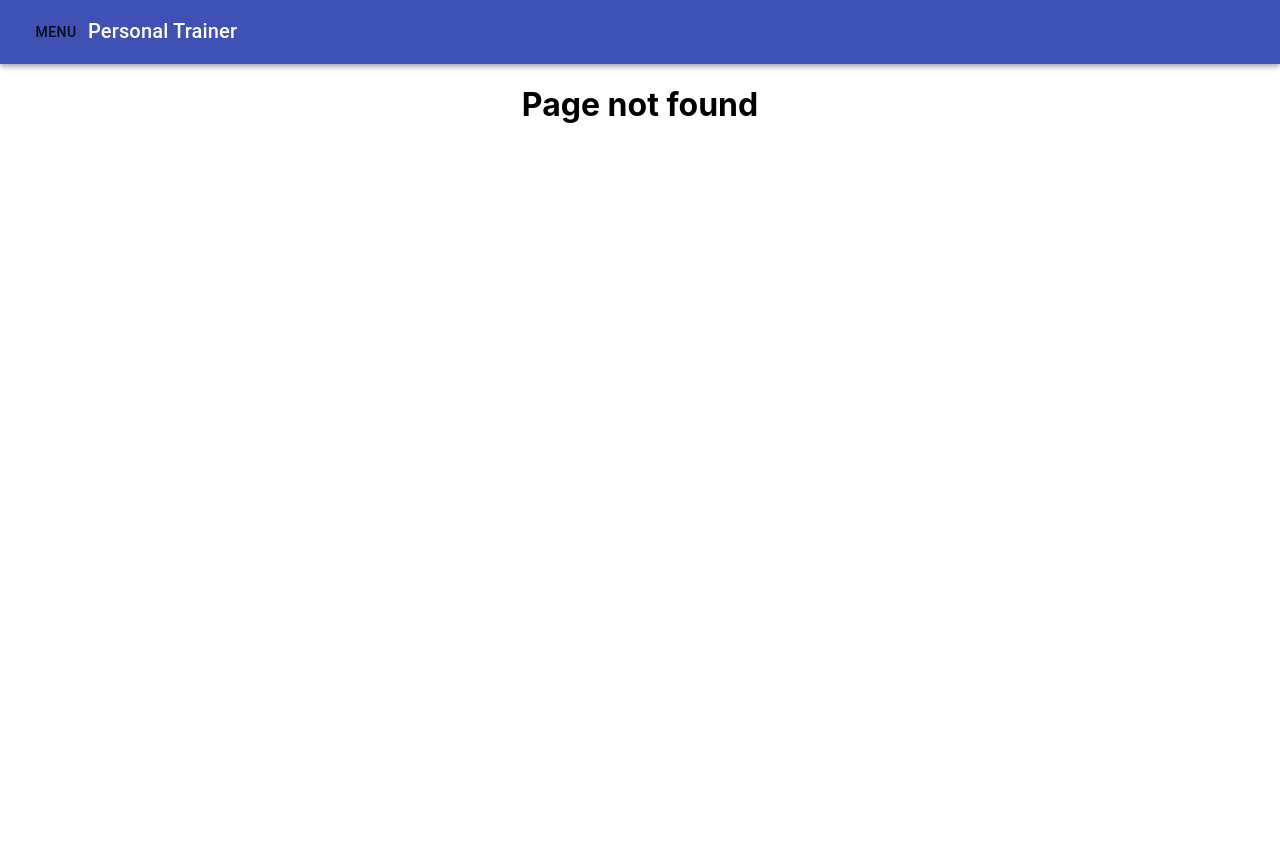
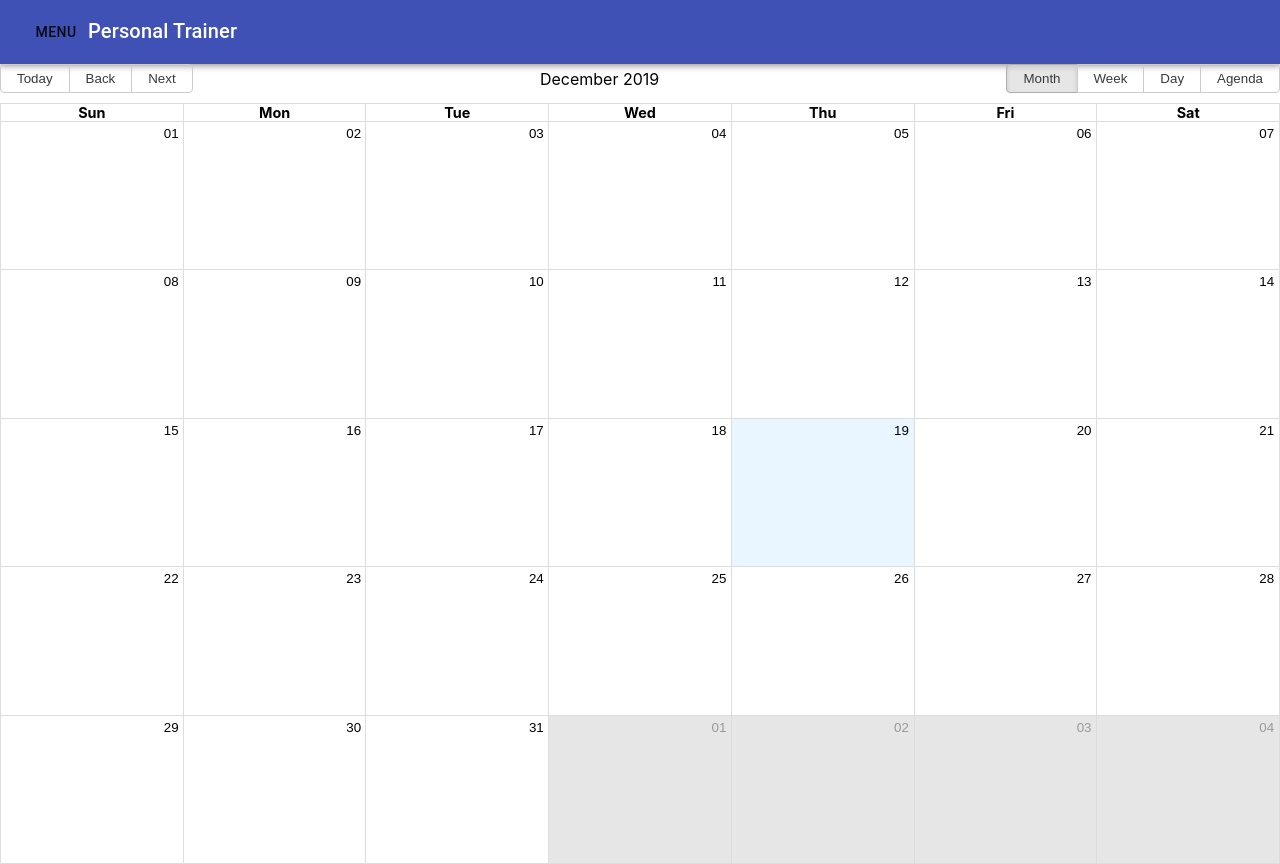
Before and after one commit to bgg269/PersonalTrainer, a React (Create React App) app: page /calendar in a window 1280 px wide. Before the commit this address had no page. Before the commit the page ends 800 px from the top, so only its background shows below. Built offline with nearby package versions, Linux system fonts and the light colour scheme; no server answers.

Commit message:
calendar

```diff
--- a/package.json
+++ b/package.json
@@ -8,8 +8,11 @@
     "@testing-library/jest-dom": "^4.2.4",
     "@testing-library/react": "^9.3.2",
     "@testing-library/user-event": "^7.1.2",
+    "date-fns": "^2.8.1",
     "moment": "^2.24.0",
     "react": "^16.12.0",
+    "react-big-calendar": "^0.23.0",
+    "react-calendar": "^2.19.2",
     "react-dom": "^16.12.0",
     "react-router-dom": "^5.1.2",
     "react-scripts": "3.3.0",
--- a/src/App.js
+++ b/src/App.js
@@ -9,6 +9,7 @@ import MenuItem from '@material-ui/core/MenuItem';
 import AppBar from '@material-ui/core/AppBar';
 import Toolbar from '@material-ui/core/Toolbar';
 import Typography from '@material-ui/core/Typography';
+import Calendar from './components/Calendar';
 
 function App() {
   const [anchorEl, setAnchorEl] = React.useState();
@@ -44,6 +45,9 @@ function App() {
         <Link to="/trainings" style={{color: "black"}}>
         <MenuItem onClick={handleClose}>Trainings</MenuItem>
         </Link>
+        <Link to="/calendar" style={{color: "black"}}>
+        <MenuItem onClick={handleClose}>Calendar</MenuItem>
+        </Link>
       </Menu>
       Personal Trainer
         </Typography>
@@ -55,6 +59,7 @@ function App() {
       <Switch>
         <Route exact path="/" component={Customerlist} />
         <Route exact path="/trainings" component={Trainingslist} />
+        <Route exact path="/calendar" component={Calendar} />
         <Route render= {() => <h1>Page not found</h1>}/>
       </Switch>
       </div>
--- /dev/null
+++ b/src/components/Calendar.js
@@ -0,0 +1,50 @@
+import React, { Component } from "react";
+import { Calendar, momentLocalizer, } from 'react-big-calendar';
+import moment from "moment";
+import "react-big-calendar/lib/css/react-big-calendar.css";
+
+
+const localizer = momentLocalizer(moment)
+
+
+class CalendarPage extends Component {
+    constructor(props) {
+        super(props);
+        this.state = {
+            events: [{}],
+        };
+    };
+
+    convertDate = (date) => {
+        return moment.utc(date).toDate();
+    }
+
+    componentDidMount() {
+        fetch('https://customerrest.herokuapp.com/gettrainings')
+            .then(response => response.json())
+            .then(response => this.setState({
+                events: response.map(session => ({
+                    start: this.convertDate(session.date),
+                    end: this.convertDate(session.date + (session.duration * 60000)),
+                    title: session.activity
+                }))
+            }))
+    };
+
+    render() {
+        return (
+            <div>
+                <Calendar
+                    localizer={localizer}
+                    defaultDate={new Date()}
+                    events={this.state.events}
+                    resizable
+                    style={{ height: "100vh" }}
+                />
+            </div>
+        );
+    }
+
+}
+
+export default CalendarPage;
```
Also changed, not shown: 1 other file (tests, documents, lock files or other folders).
